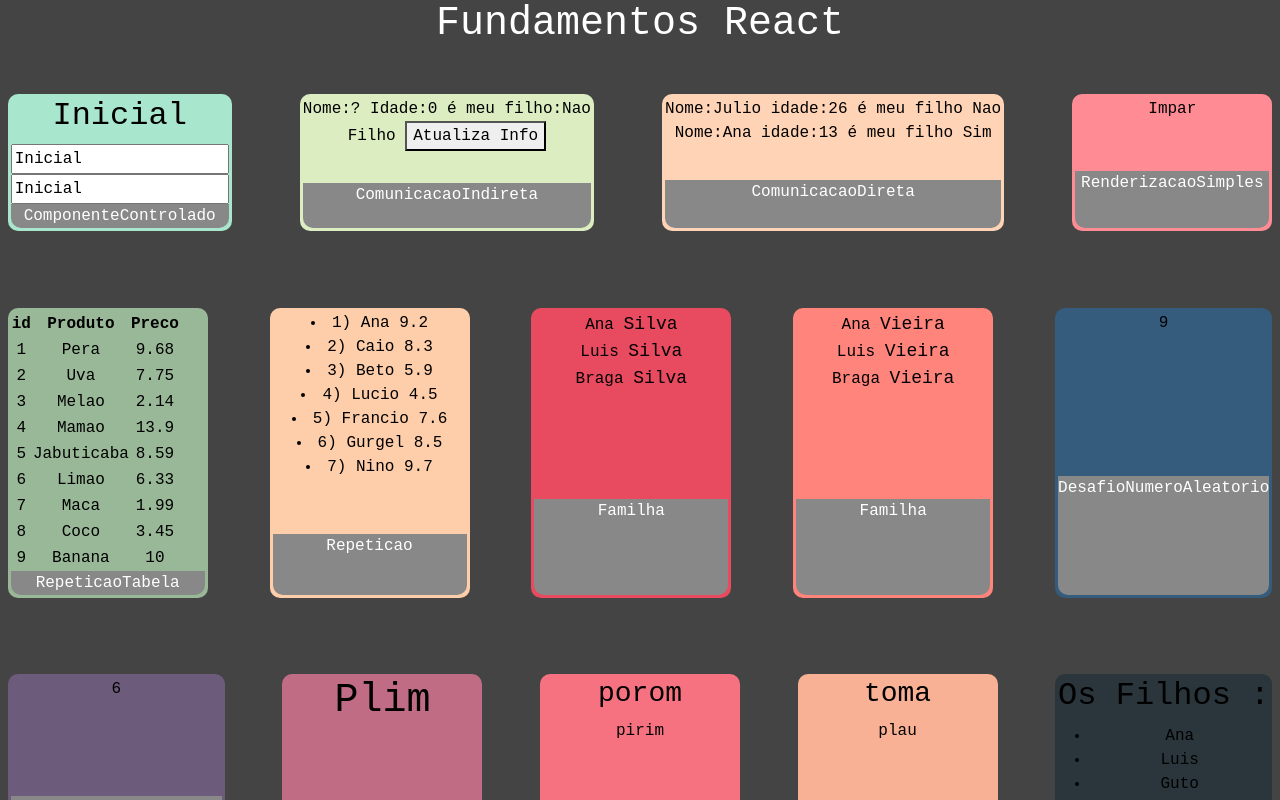
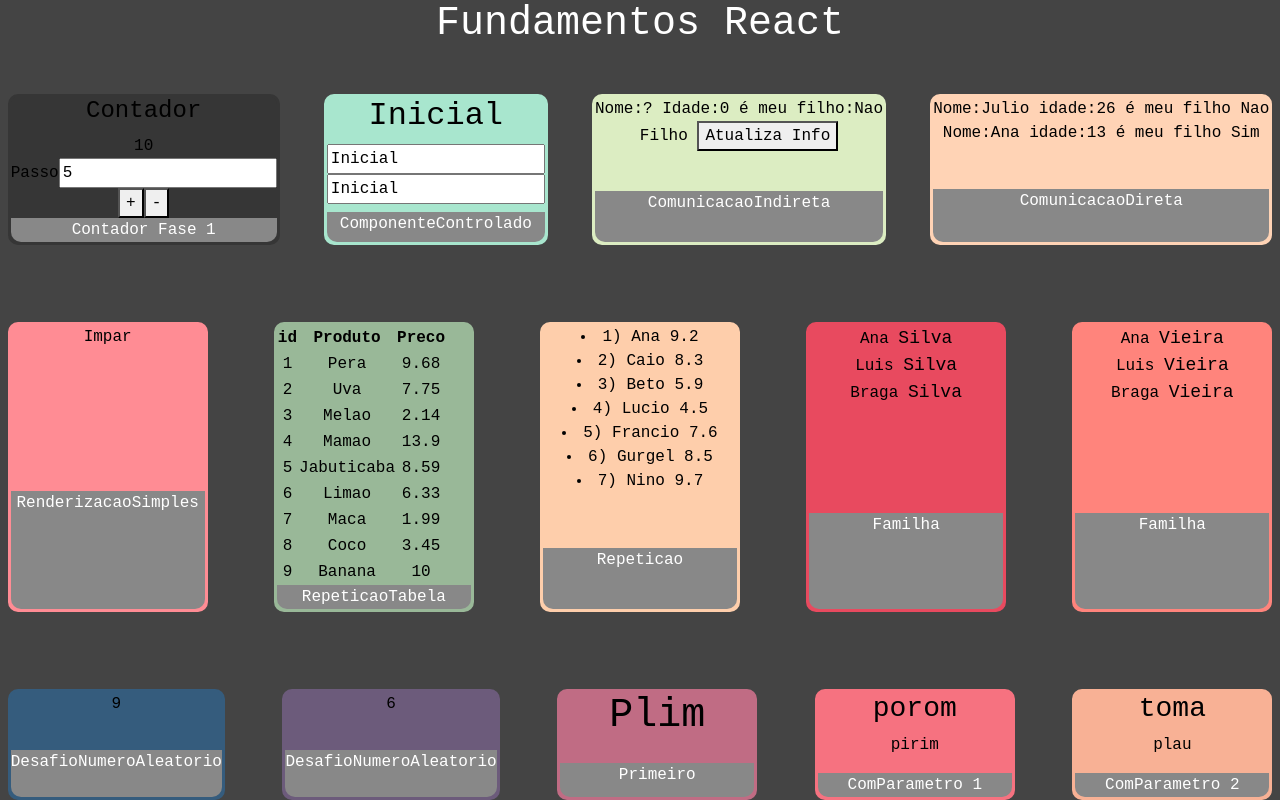
Before and after one commit to t55844/fundamentos-react, a React (Create React App) app: page / in a window 1280 px wide. Shown: the top 800 px of the page. Built offline with nearby package versions, Linux system fonts and the light colour scheme.

Commit message:
atomização de um componente
Pegamos um componente grande complexo e com muitas responsabilidades e quebramos em componentes menores.

```diff
--- a/src/App.jsx
+++ b/src/App.jsx
@@ -11,6 +11,7 @@
 import DiretaPai from "./components/comunicacaoDireta/DiretaPai";
 import IndiretaPai from "./components/comunicacaoIndireta/IndiretaPai";
 import RenderizacaoSimples from "./components/condicional/RenderizacaoCondicional";
+import Contador from "./components/contador/Contador";
 import Repeticao from "./components/repeticao/Repeticao";
 import RepeticaoTabela from "./components/repeticao/RepeticaoTabela";
 import {alunos} from "./data/alunos";
@@ -22,6 +23,9 @@
         <h1>Fundamentos React</h1>
 
         <div className="Cards">
+            <Card titulo="Contador Fase 1" color="#363636">
+               <Contador numeroInicial={10} />
+            </Card>
             <Card titulo="ComponenteControlado" color="#A8E6CE">
                <ComponentesControlados/>
             </Card>
--- /dev/null
+++ b/src/components/contador/Botoes.jsx
@@ -0,0 +1,10 @@
+import React from "react";
+
+export default(props)=>{
+    return(
+        <div>
+            <button onClick={props.inc}>+</button>
+            <button onClick={props.dec}>-</button>
+        </div>
+    )
+}
--- /dev/null
+++ b/src/components/contador/Contador.jsx
@@ -0,0 +1,44 @@
+import React, { Component } from "react";
+import Botoes from "./Botoes";
+import Display from "./Display";
+import Passo from "./Passo";
+
+export default class Contador extends React.Component{
+    state={
+        numero:this.props.numeroInicial || 0,
+        passo:this.props.passo || 5
+    }
+    inc(){
+        this.setState({
+            numero:this.state.numero + this.state.passo
+        })
+    }
+    dec(){
+        this.setState({
+            numero:this.state.numero - this.state.passo
+        })
+    }
+    setPasso = (e)=>{
+        this.setState({
+            passo: +e.target.value
+        })
+    }
+
+    render(){
+        return(
+            <>
+               <Display
+               numero={this.state.numero}
+               />
+               <Passo
+               passo={this.state.passo}
+               setPasso={this.setPasso}
+               />
+                <Botoes
+                    inc={this.inc.bind(this)}
+                    dec={this.dec.bind(this)}
+                />
+            </>
+        )
+    }
+}
--- /dev/null
+++ b/src/components/contador/Display.jsx
@@ -0,0 +1,10 @@
+import React from "react";
+
+export default(props)=>{
+    return(
+        <div>
+             <h4>Contador</h4>
+            <div>{props.numero}</div>
+        </div>
+    )
+}
--- /dev/null
+++ b/src/components/contador/Passo.jsx
@@ -0,0 +1,14 @@
+import React from "react";
+
+export default(props)=>{
+    return(
+        <div>
+            <label htmlFor="Passo">Passo</label>
+            <input
+            type="number"
+            itemID="Passo"
+            value={props.passo}
+            onChange={props.setPasso} />
+        </div>
+    )
+}
```
